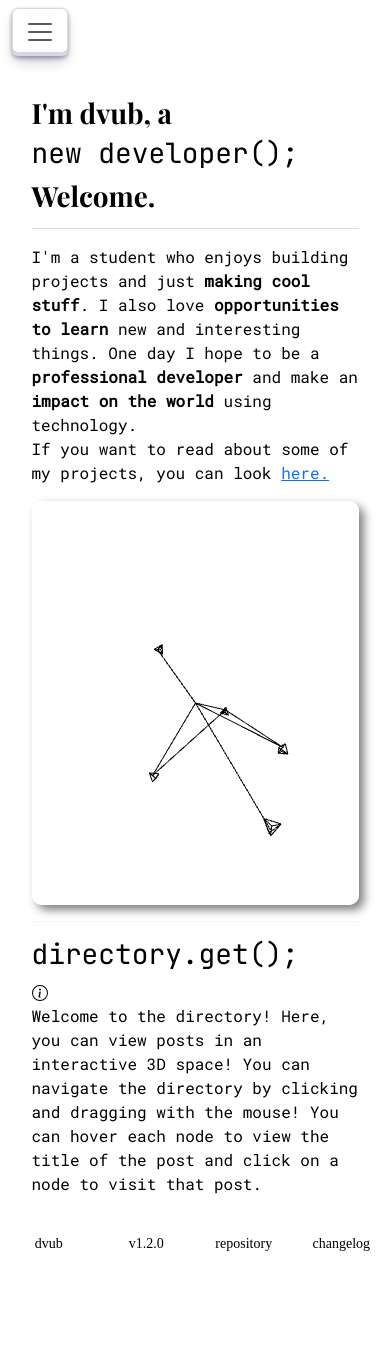
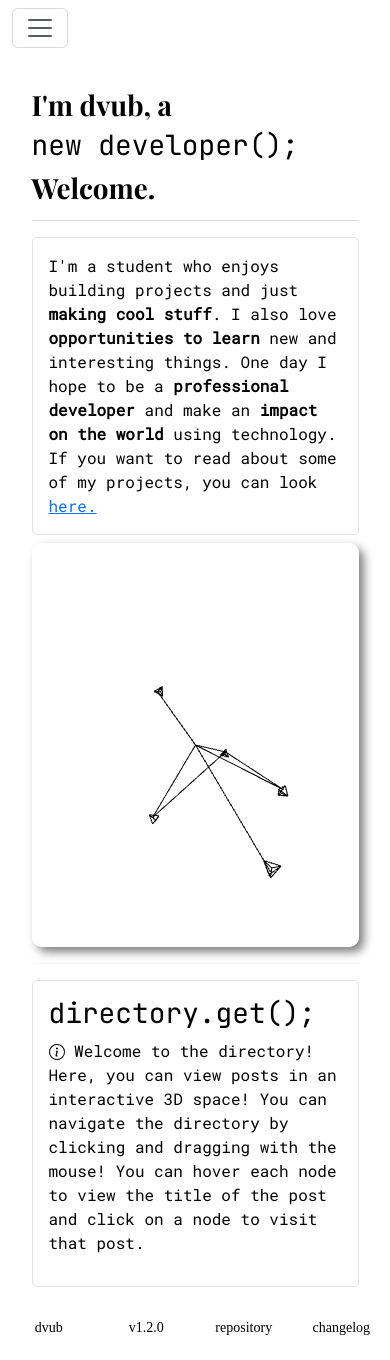
Before and after one commit to dvub/dvub-site, a Next.js app: page / in a window 390 px wide. Before the commit the page ends 1276 px from the top, so only its background shows below. Built offline with nearby package versions, Linux system fonts and the light colour scheme; no server answers; a web font is replaced by a local one.

Commit message:
Refactor

```diff
--- a/components/BlogLayout.tsx
+++ b/components/BlogLayout.tsx
@@ -10,8 +10,8 @@ import Head from 'next/head';
 import { Col, Container, Row } from 'react-bootstrap';
 import PostCard from './PostCard';
 import { useMetas } from './hooks/useMetas';
-import { Comments } from './Comments';
-import { CommentForm } from './CommentForm';
+import { Comments } from './comments/Comments';
+import { CommentForm } from './comments/CommentForm';
 
 const Layout = (props: { children: ReactNode; meta: Metadata }) => {
 	// source: https://stackoverflow.com/questions/2450954/how-to-randomize-shuffle-a-javascript-array
--- a/components/CommentForm.tsx
+++ b/components/comments/CommentForm.tsx
@@ -90,6 +90,7 @@ export const CommentForm = (args: { fileName: string }) => {
 					value={commentState.comment}
 				/>
 			</InputGroup>
+
 			<input
 				type='checkbox'
 				name='contact_me_by_fax_only'
@@ -98,9 +99,9 @@ export const CommentForm = (args: { fileName: string }) => {
 				tabIndex={-1}
 				autoComplete='off'
 			></input>
-			<button type='submit' style={{ margin: '1rem' }}>
+			<Button variant='light' type='submit' style={{ margin: '1rem' }}>
 				Post Comment
-			</button>
+			</Button>
 			<p>
 				Another note: Features such as replies and likes are (obviously)
 				not implemented <i>yet.</i>
--- a/components/Comments.tsx
+++ b/components/comments/Comments.tsx
@@ -1,6 +1,6 @@
 import useSWR from 'swr';
-import { CommentType } from '../types/comment';
-import Loading from './Loading';
+import { CommentType } from '../../types/comment';
+import Loading from '../directory/Loading';
 import { Card } from 'react-bootstrap';
 
 export const Comments = (args: { fileName: string }) => {
@@ -11,9 +11,11 @@ export const Comments = (args: { fileName: string }) => {
 	if (error) {
 		console.log(error);
 		return (
-			<p>
-				There was an error... :/
-				<em>~the website wizard</em>
+			<p className='border' style={{ padding: '1em' }}>
+				There was an error loading the comments... :/ I definitely broke
+				something. But I&apos;m probably fixing it!
+				<br />
+				<em>{'    '}~the website wizard</em>
 			</p>
 		);
 	}
--- a/components/DirNode.tsx
+++ b/components/directory/DirNode.tsx
@@ -1,6 +1,6 @@
-import { Metadata } from '../types/metadata';
+import { Metadata } from '../../types/metadata';
 import { CSSProperties, useState } from 'react';
-import mathUtils from '../utils/math';
+import mathUtils from '../../utils/math';
 import * as THREE from 'three';
 import { useRouter } from 'next/router';
 import { Html, Line } from '@react-three/drei';
--- a/components/Nodes.tsx
+++ b/components/directory/Nodes.tsx
@@ -1,7 +1,7 @@
 /* eslint-disable react/no-unknown-property */
 import * as THREE from 'three';
-import mathUtils from '../utils/math';
-import { Metadata } from '../types/metadata';
+import mathUtils from '../../utils/math';
+import { Metadata } from '../../types/metadata';
 import { DirNode } from './DirNode';
 
 const Nodes = (props: { metas: Metadata[] }) => {
--- a/components/Scene.tsx
+++ b/components/directory/Scene.tsx
@@ -3,7 +3,7 @@ import { Stats, OrbitControls } from '@react-three/drei';
 import { Canvas } from '@react-three/fiber';
 import Nodes from './Nodes';
 import FrameLimiter from './FrameLimiter';
-import { Metadata } from '../types/metadata';
+import { Metadata } from '../../types/metadata';
 
 const Scene = (props: { metas: Metadata[]; fps: number }) => {
 	const { metas, fps } = props;
--- a/pages/blog.tsx
+++ b/pages/blog.tsx
@@ -6,7 +6,7 @@ import { Col, Container, Row } from 'react-bootstrap';
 import { useEffect, useState } from 'react';
 import PostCard from '../components/PostCard';
 import Head from 'next/head';
-import Loading from '../components/Loading';
+import Loading from '../components/directory/Loading';
 import { useMetas } from '../components/hooks/useMetas';
 // <-----------------------> //
 
--- a/pages/index.tsx
+++ b/pages/index.tsx
@@ -2,8 +2,8 @@
 import type { NextPage } from 'next';
 import { Container, Col, Row } from 'react-bootstrap';
 import Head from 'next/head';
-import Scene from '../components/Scene';
-import Loading from '../components/Loading';
+import Scene from '../components/directory/Scene';
+import Loading from '../components/directory/Loading';
 import { InfoCircle, Type } from 'react-bootstrap-icons';
 import { isMobile } from 'react-device-detect';
 import { TypeWrite } from '../components/TypeWrite';
@@ -58,7 +58,7 @@ const Home: NextPage = () => {
 										maxWidth: '100%',
 									}}
 								>
-									<p>
+									<p className='border'>
 										I&#39;m a student who enjoys building
 										projects and just{' '}
 										<b>making cool stuff</b>. I also love{' '}
@@ -70,16 +70,27 @@ const Home: NextPage = () => {
 										<br />
 										If you want to read about some of my
 										projects, you can look{' '}
-										<a href='posts'>here.</a>
+										<a href='blog'>here.</a>
 									</p>
 								</div>
 							</div>
 						</Col>
-						{!isMobile && !isLoading && (
+
 						<Col
 							style={{ animationDelay: '0.75s' }}
 							className='animate'
 						>
+							{isError && (
+								<div className='border'>
+									<p>
+										There was an error getting post data :/
+									</p>
+									<br />
+									<i>~the website wizard</i>
+								</div>
+							)}
+							{!isMobile && !isLoading && !isError && (
+								<div>
 									<div
 										style={{
 											borderRadius: '10px',
@@ -88,37 +99,29 @@ const Home: NextPage = () => {
 												'5px 5px 10px rgba(0,0,0,0.5)',
 										}}
 									>
-									{!isError && (
 										<Scene metas={metas!} fps={1000} />
-									)}
-									{isError && (
-										<div>
+									</div>
+									<hr />
+									<div className='border'>
+										<h1 className='mono'>
+											directory.get();
+										</h1>
+
 										<p>
-												There was an error getting post
-												data :/
-											</p>
-											<br />
-											<i>~the website wizard</i>
-										</div>
-									)}
-								</div>
-
-								<hr />
-								<div>
-									<h1 className='mono'>directory.get();</h1>
-									<InfoCircle />
-									<p>
-										Welcome to the directory! Here, you can
-										view posts in an interactive 3D space!
-										You can navigate the directory by
-										clicking and dragging with the mouse!
-										You can hover each node to view the
-										title of the post and click on a node to
+											<InfoCircle /> Welcome to the
+											directory! Here, you can view posts
+											in an interactive 3D space! You can
+											navigate the directory by clicking
+											and dragging with the mouse! You can
+											hover each node to view the title of
+											the post and click on a node to
 											visit that post.
 										</p>
 									</div>
+								</div>
+							)}
 						</Col>
-						)}
+
 						{isMobile && (
 							<Col
 								style={{ animationDelay: '0.75s' }}
--- a/styles/globals.css
+++ b/styles/globals.css
@@ -26,7 +26,9 @@ hr {
 .border {
   border: 2px #DADADA solid;
   border-radius: 5px;
-  margin: 1rem
+  padding: 1em;
+  margin-top: 0.5em;
+  margin-bottom: 0.5em;
 }
 
 .mono {
@@ -61,48 +63,3 @@ hr {
     color-scheme: dark;
   }
 }
-/* CSS */
-button {
-  align-items: center;
-  appearance: none;
-  background-color: #FCFCFD;
-  border-radius: 4px;
-  border-width: 0;
-  box-shadow: rgba(45, 35, 66, 0.4) 0 2px 4px,rgba(45, 35, 66, 0.3) 0 7px 13px -3px,#D6D6E7 0 -3px 0 inset;
-  box-sizing: border-box;
-  color: #36395A;
-  cursor: pointer;
-  display: inline-flex;
-  font-family: "JetBrains Mono",monospace;
-  height: 48px;
-  justify-content: center;
-  line-height: 1;
-  list-style: none;
-  overflow: hidden;
-  padding-left: 16px;
-  padding-right: 16px;
-  position: relative;
-  text-align: left;
-  text-decoration: none;
-  transition: box-shadow .15s,transform .15s;
-  user-select: none;
-  -webkit-user-select: none;
-  touch-action: manipulation;
-  white-space: nowrap;
-  will-change: box-shadow,transform;
-  font-size: 18px;
-}
-
-.button-30:focus {
-  box-shadow: #D6D6E7 0 0 0 1.5px inset, rgba(45, 35, 66, 0.4) 0 2px 4px, rgba(45, 35, 66, 0.3) 0 7px 13px -3px, #D6D6E7 0 -3px 0 inset;
-}
-
-.button-30:hover {
-  box-shadow: rgba(45, 35, 66, 0.4) 0 4px 8px, rgba(45, 35, 66, 0.3) 0 7px 13px -3px, #D6D6E7 0 -3px 0 inset;
-  transform: translateY(-2px);
-}
-
-.button-30:active {
-  box-shadow: #D6D6E7 0 3px 7px inset;
-  transform: translateY(2px);
-}
```
Also changed, not shown: pages/api/comments/index.ts (+2 -5 lines), components/directory/FrameLimiter.tsx (renamed from components/FrameLimiter.tsx), components/directory/Loading.tsx (renamed from components/Loading.tsx). Lines whose indentation alone changed are shown as unchanged.
